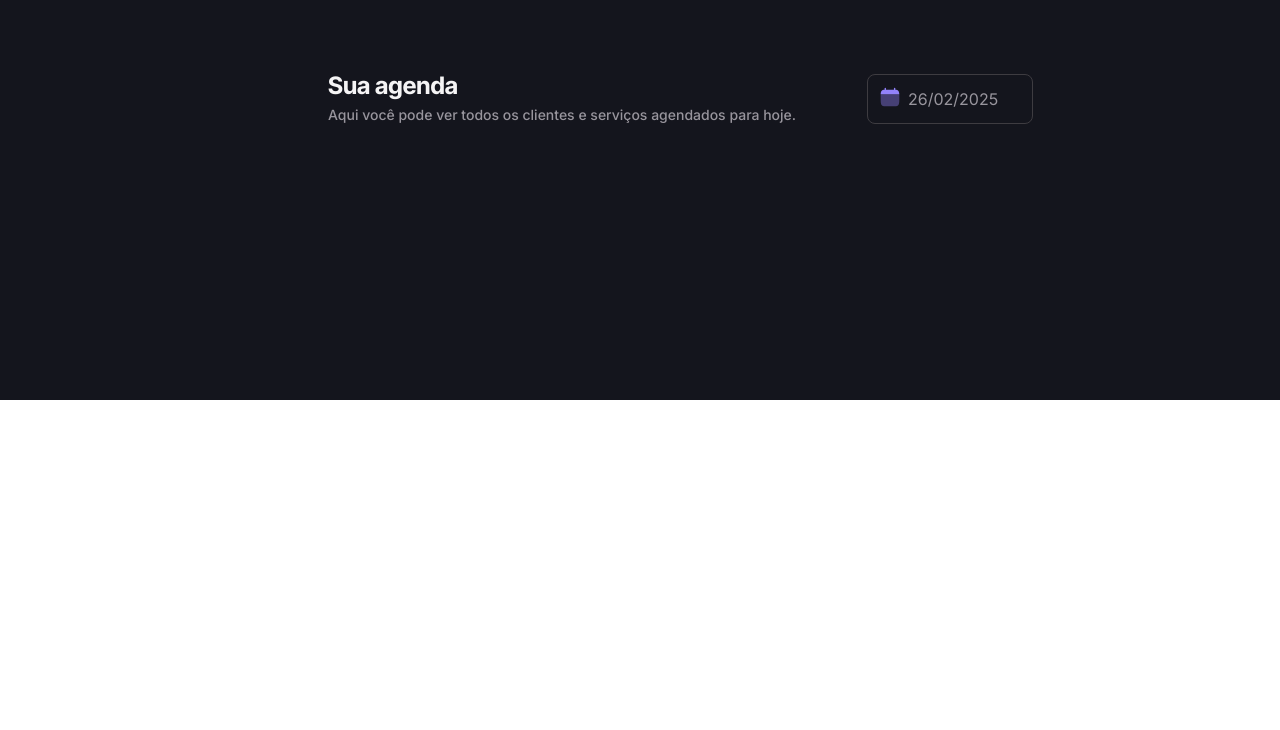
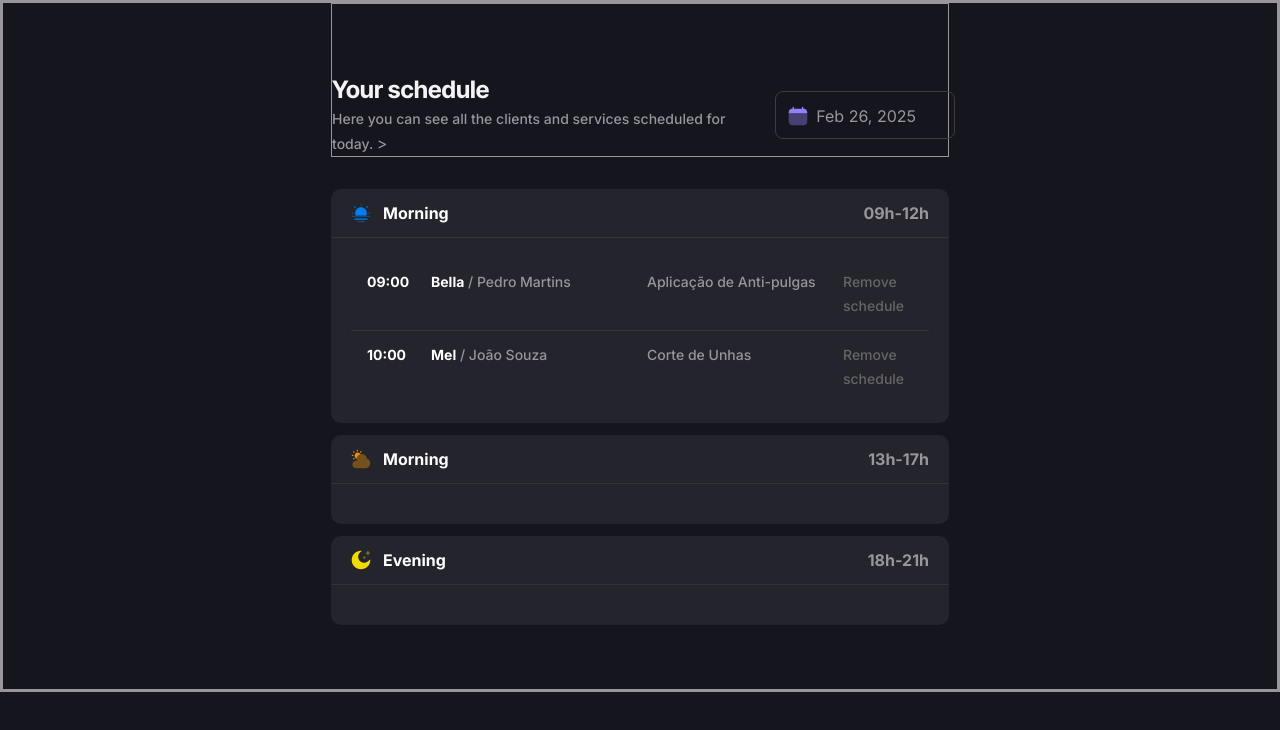
Before and after one commit to matheustorresdev97/full-stack-parte2, a website built with Vite: page 06-agendamento-petshop/index.html in a window 1280 px wide. Built offline with nearby package versions, Linux system fonts and the light colour scheme; files whose address does not match are found by name.

Commit message:
sections done

```diff
--- a/06-agendamento-petshop/index.html
+++ b/06-agendamento-petshop/index.html
@@ -16,10 +16,10 @@
     <main>
       <header class="container">
         <div>
-          <h1 class="title">Sua agenda</h1>
+          <h1 class="title">Your schedule</h1>
           <span class="pg-md"
-            >Aqui você pode ver todos os clientes e serviços agendados para
-            hoje.</span
+            >Here you can see all the clients and services scheduled for today.
+          </span>
           >
         </div>
         <div>
@@ -28,6 +28,55 @@
           <div><input type="date" name="date" id="date" /></div>
         </div>
       </header>
+      <section class="morning container">
+        <header>
+          <div>
+            <img src="/Morning.svg" alt="morning period icon" />
+            <span class="label-lg content-primary">Morning</span>
+          </div>
+          <span class="label-lg">09h-12h</span>
+        </header>
+        <ul>
+          <li>
+            <span class="label-md content-primary">09:00</span>
+            <span class="pg-md"
+              ><strong class="label-md content-primary">Bella</strong> / Pedro
+              Martins</span
+            >
+            <span class="pg-md">Aplicação de Anti-pulgas</span>
+            <span class="remove pg-md content-tertiary">Remove schedule</span>
+          </li>
+          <li>
+            <span class="label-md content-primary">10:00</span>
+            <span class="pg-md"
+              ><strong class="label-md content-primary">Mel</strong> / João
+              Souza</span
+            >
+            <span class="pg-md">Corte de Unhas</span>
+            <span class="remove pg-md content-tertiary">Remove schedule</span>
+          </li>
+        </ul>
+      </section>
+      <section class="afternoon container">
+        <header>
+          <div>
+            <img src="/Afternoon.svg" alt="afternoon period icon" />
+            <span class="label-lg content-primary">Morning</span>
+          </div>
+          <span class="label-lg">13h-17h</span>
+        </header>
+        <ul></ul>
+      </section>
+      <section class="evening container">
+        <header>
+          <div>
+            <img src="/Evening.svg" alt="evening period icon" />
+            <span class="label-lg content-primary">Evening</span>
+          </div>
+          <span class="label-lg">18h-21h</span>
+        </header>
+        <ul></ul>
+      </section>
     </main>
     <script type="module" src="src/main.js"></script>
   </body>
--- a/06-agendamento-petshop/src/modules/header-date.js
+++ b/06-agendamento-petshop/src/modules/header-date.js
@@ -3,8 +3,8 @@ import dayjs from "dayjs";
 const textDate = document.getElementById("text-date");
 const inputDate = document.getElementById("date");
 
-textDate.textContent = dayjs().format("DD/MM/YYYY");
+textDate.textContent = dayjs().format("MMM DD, YYYY");
 inputDate.min = dayjs().format("YYYY-MM-DD");
 
 inputDate.onchange = () =>
-  (textDate.textContent = dayjs(inputDate.value).format("DD/MM/YYYY"));
+  (textDate.textContent = dayjs(inputDate.value).format("MMM DD, YYYY"));
--- a/06-agendamento-petshop/src/styles/global.css
+++ b/06-agendamento-petshop/src/styles/global.css
@@ -2,6 +2,7 @@
   margin: 0;
   padding: 0;
   font: inherit;
+  box-sizing: border-box;
 
   -webkit-font-smoothing: antialiased;
   -moz-osx-font-smoothing: grayscale;
@@ -48,14 +49,11 @@
 }
 
 body {
+  background-color: var(--bg-primary);
   font-weight: var(--fw-base);
   font-family: var(--font-family);
   font-size: 1rem;
   line-height: 1.5;
   color: #98959d;
+  color: var(--content-secondary);
 }
-
-main {
-  width: 100%;
-  height: 100%;
-}
--- a/06-agendamento-petshop/src/styles/header.css
+++ b/06-agendamento-petshop/src/styles/header.css
@@ -1,7 +1,8 @@
-header {
+main>header {
     display: grid;
     gap: calc(12rem/16);
     padding-top: calc(70rem/16);
+    border: 1px solid;
 
     & div:has(>input) {
         display: block;
@@ -26,18 +27,19 @@ header {
     }
 
     & div:nth-child(2) {
-        height: 1.5rem;
-        width: calc(140rem/16);
-        display: flex;
+        height: 3rem;
+        width: calc(180rem/16);
+        display: grid;
+        grid-template-columns: 1fr 1fr 1fr;
         gap: .5rem;
-        vertical-align: center;
+        align-items: center;
         padding: calc(12rem/16);
         border: solid 1px var(--border-primary);
         border-radius: .5rem;
 
         & span {
-            display: block;
-            width: 6rem;
+            display: inline-block;
+            width: 6.5rem;
             height: 1.5rem;
         }
     }
@@ -45,7 +47,11 @@ header {
 
 @media (width >=80em) {
     & header {
-        grid-template-columns: calc(527rem/16) calc(172rem/16);
+        grid-template-columns: 70% 1fr;
         align-items: center;
+
+        &>div:nth-child(2) {
+            justify-self: end;
+        }
     }
 }
--- a/06-agendamento-petshop/src/styles/index.css
+++ b/06-agendamento-petshop/src/styles/index.css
@@ -3,3 +3,5 @@
 @import url(layout.css);
 @import url(utility.css);
 @import url(header.css);
+
+@import url(sections.css);
--- a/06-agendamento-petshop/src/styles/layout.css
+++ b/06-agendamento-petshop/src/styles/layout.css
@@ -3,14 +3,19 @@ main {
     width: 100%;
     margin-inline: auto;
     min-height: 400px;
+    border: solid;
 }
 
 .container {
-    padding-inline: calc(20rem/16);
+    margin-inline: calc(20rem/16);
 }
 
 @media (width >=80em) {
     & .container {
-        padding-inline: calc(328rem/16);
+        margin-inline: calc(328rem/16);
+    }
+
+    & main {
+        max-width: calc(1366rem/16);
     }
 }
--- /dev/null
+++ b/06-agendamento-petshop/src/styles/sections.css
@@ -0,0 +1,93 @@
+section.morning {
+    margin-top: 2rem;
+}
+
+section {
+    background-color: var(--bg-tertiary);
+    border-radius: calc(10rem/16);
+}
+
+.remove:hover {
+    color: var(--content-primary);
+    text-decoration: underline;
+}
+
+section>header {
+    display: grid;
+    grid-template-columns: 1fr 1fr;
+    justify-content: space-between;
+    padding: calc(12rem/16) calc(20rem/16);
+    border-bottom: 1px solid var(--border-divisor);
+
+    &>div {
+        display: flex;
+        vertical-align: center;
+        gap: calc(12rem/16);
+    }
+
+    &>span {
+        justify-self: end;
+    }
+}
+
+section+section {
+    margin-top: .75rem;
+}
+
+section:last-child {
+    margin-bottom: 4rem;
+}
+
+section>ul {
+    list-style-type: none;
+    padding: calc(20rem/16);
+
+    & li+li {
+        border-top: 1px solid var(--border-divisor);
+    }
+
+    &>li {
+        display: grid;
+        padding: .75rem;
+        grid-template-areas:
+            "A B"
+            "C C"
+            "D D";
+        grid-template-columns: 3rem 1fr;
+
+        & span {
+            overflow: hidden;
+        }
+
+        &>span:nth-child(1) {
+            grid-area: A;
+        }
+
+        &>span:nth-child(2) {
+            grid-area: B;
+        }
+
+        &>span:nth-child(3) {
+            grid-area: C;
+        }
+
+        &>span:nth-child(4) {
+            grid-area: D;
+            justify-self: end;
+            margin-top: .5rem;
+        }
+    }
+}
+
+@media (width >=80em) {
+    section>ul>li {
+        grid-template-areas: "A B C D";
+        grid-template-columns: 3rem calc(200rem/16) calc(180rem/16) 1fr;
+        gap: 1rem;
+        padding: .75rem 1rem;
+
+        & span:nth-child(4) {
+            margin-top: 0;
+        }
+    }
+}
--- a/06-agendamento-petshop/src/styles/utility.css
+++ b/06-agendamento-petshop/src/styles/utility.css
@@ -3,7 +3,32 @@
     color: #f5f4f5;
 }
 
+.pg-sm {
+    font: var(--pg-sm);
+    color: var(--content-secondary);
+}
+
 .pg-md {
     font: var(--pg-md);
-    color: #98959d;
+    color: var(--content-secondary);
 }
+
+.label-sm {
+    font: var(--label-sm);
+}
+
+.label-md {
+    font: var(--label-md);
+}
+
+.label-lg {
+    font: var(--label-lg);
+}
+
+.content-primary {
+    color: var(--content-primary);
+}
+
+.content-tertiary {
+    color: var(--content-tertiary);
+}
```
Also changed, not shown: 06-agendamento-petshop/public/Afternoon.svg (added), 06-agendamento-petshop/public/Evening.svg (added), 06-agendamento-petshop/public/Morning.svg (added).
